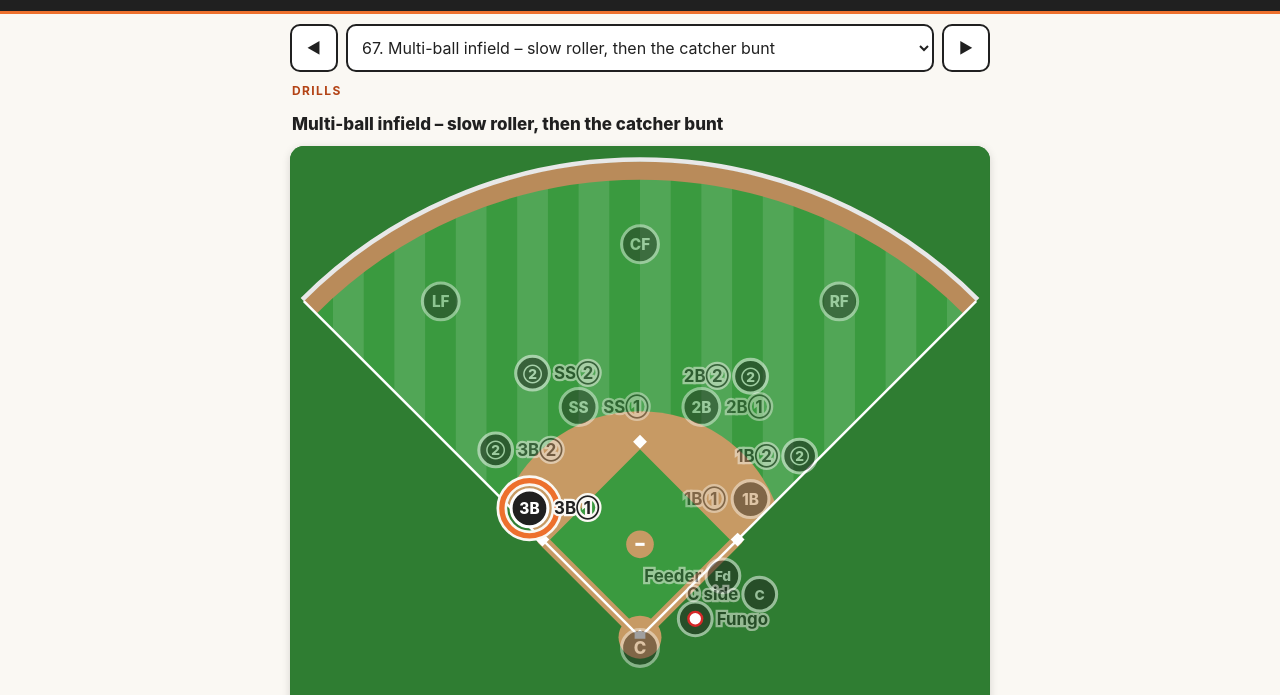
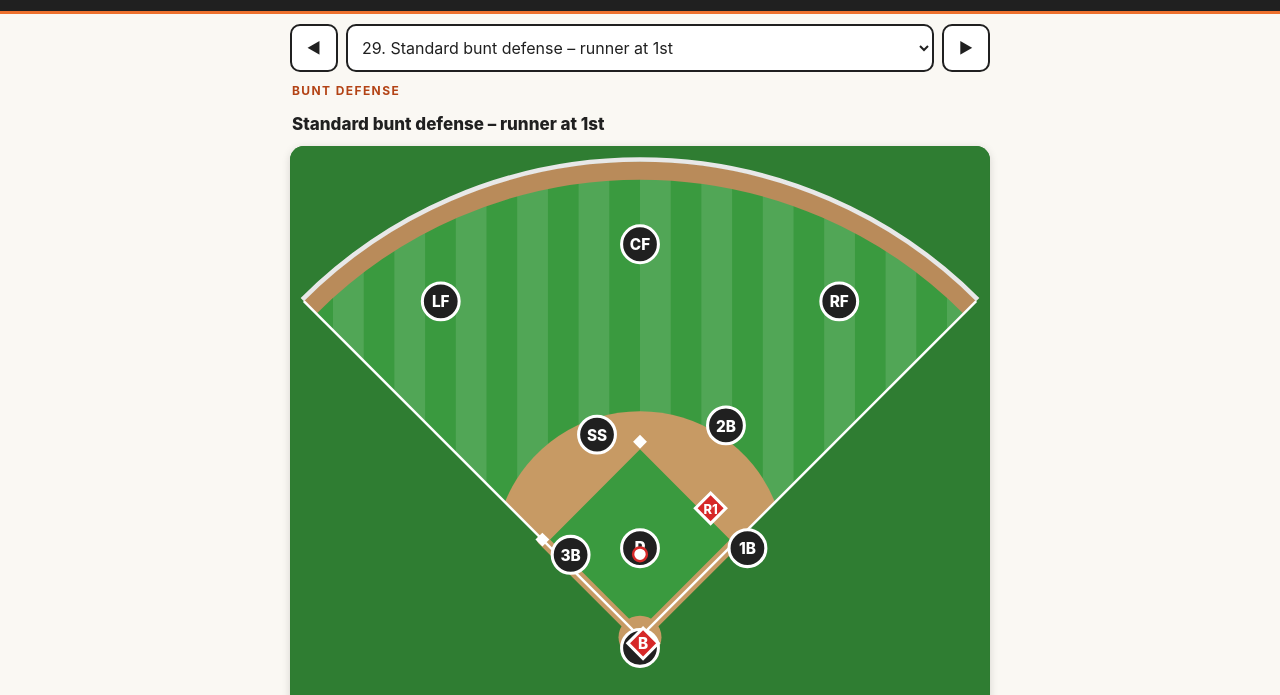
Before and after one commit to camcassady-ship-it/infield-footwork-mastery, a plain HTML site: page defensive-situations/index.html in a window 1280 px wide. Both pictures are taken after a click on the button "Previous situation". Shown: the part 100-795 px from the top of the page. Drawn offline with Linux system fonts and the light colour scheme.

Commit message:
Hide defensive situations after play 29.
Plays 30 and later stay in the catalog. The situation menu, next and previous, and direct links stop at play 29 until MAX_VISIBLE_PLAY is raised.

Co-authored-by: camcassady-ship-it <camcassady-ship-it@users.noreply.github.com>

```diff
--- a/defensive-situations/index.html
+++ b/defensive-situations/index.html
@@ -2066,13 +2066,26 @@ function ensureBalls(n){
 }
 
 // ---------- state ----------
+// The situation menu numbers plays 1…N in SITS order ("29." is SITS[28]).
+// Plays numbered above MAX_VISIBLE_PLAY stay in SITS but are left off the menu,
+// next/previous, and #s= links. Set this to Infinity to show every play again.
+const MAX_VISIBLE_PLAY = 29;
 const sel=document.getElementById('sit'), cap=document.getElementById('cap'), scrub=document.getElementById('scrub'), clock=document.getElementById('clock');
 let cur=0, C=null, t=0, playing=false, speed=1, last=null, showRoutes=false, showLabels=true, focused=null, trailPts=[];
 let groups={};
-SITS.forEach((s,i)=>{ if(!groups[s.group]){const og=document.createElement('optgroup');og.label=s.group;sel.appendChild(og);groups[s.group]=og;} const o=document.createElement('option');o.value=i;o.textContent=(i+1)+'. '+s.title;groups[s.group].appendChild(o);});
+function isListed(i){ return Number.isInteger(i) && i>=0 && i<SITS.length && (i+1)<=MAX_VISIBLE_PLAY; }
+function listedIndices(){ const ids=[]; for(let i=0;i<SITS.length;i++) if(isListed(i)) ids.push(i); return ids; }
+SITS.forEach((s,i)=>{
+  if(!isListed(i)) return;
+  if(!groups[s.group]){const og=document.createElement('optgroup');og.label=s.group;sel.appendChild(og);groups[s.group]=og;}
+  const o=document.createElement('option');o.value=i;o.textContent=(i+1)+'. '+s.title;groups[s.group].appendChild(o);
+});
 
 function load(i){
-  cur=(i+SITS.length)%SITS.length; sel.value=cur; const S=SITS[cur];
+  const ids=listedIndices();
+  if(!ids.length) return;
+  if(!isListed(i)) i=ids[0];
+  cur=i; sel.value=cur; const S=SITS[cur];
   C=compile(S); t=0; playing=false; trailPts=[]; focused=null;
   document.getElementById('ttl').textContent=S.title; document.getElementById('grp').textContent=S.group;
   POS.forEach(p=>{
@@ -2179,16 +2192,27 @@ document.getElementById('labels').onclick=e=>{ showLabels=!showLabels; e.target.
 document.getElementById('labels').textContent='Hide captions';
 document.getElementById('labels').onclick=e=>{ showLabels=!showLabels; e.target.textContent=showLabels?'Hide captions':'Show captions'; render(); };
 document.getElementById('clear').onclick=()=>{ focused=null; document.querySelectorAll('.job').forEach(d=>d.classList.remove('sel')); render(); };
-document.getElementById('prev').onclick=()=>load(cur-1);
-document.getElementById('next').onclick=()=>load(cur+1);
+function step(delta){
+  const ids=listedIndices();
+  const pos=ids.indexOf(cur);
+  load(ids[(pos+delta+ids.length)%ids.length]);
+}
+document.getElementById('prev').onclick=()=>step(-1);
+document.getElementById('next').onclick=()=>step(1);
 sel.onchange=()=>load(+sel.value);
 scrub.oninput=()=>{ playing=false; setPlayBtn(); t=scrub.value/1000*C.end; render(); };
-// deep link: #s=5&t=3.2
+// deep link: #s=5&t=3.2  (play numbers match the menu). A hidden or unknown play opens the list.
 const h=new URLSearchParams(location.hash.slice(1));
-load(h.has('s')?(+h.get('s')-1):0);
-if(h.has('t')){ t=Math.min(C.end,+h.get('t')); render(); }
-if(h.has('focus')) focus(h.get('focus'));
-if(h.has('routes')) document.getElementById('routes').click();
+const requested=h.has('s')?(+h.get('s')-1):0;
+if(h.has('s') && !isListed(requested)){
+  history.replaceState(null,'',location.pathname+location.search);
+  load(0);
+} else {
+  load(isListed(requested)?requested:0);
+  if(h.has('t')){ t=Math.min(C.end,+h.get('t')); render(); }
+  if(h.has('focus')) focus(h.get('focus'));
+  if(h.has('routes')) document.getElementById('routes').click();
+}
 requestAnimationFrame(frame);
 window.__SITS=SITS; window.__compile=compile;
 })();
```
Also changed, not shown: defensive-situations/bunt-defense.test.mjs (+14 -0 lines).
